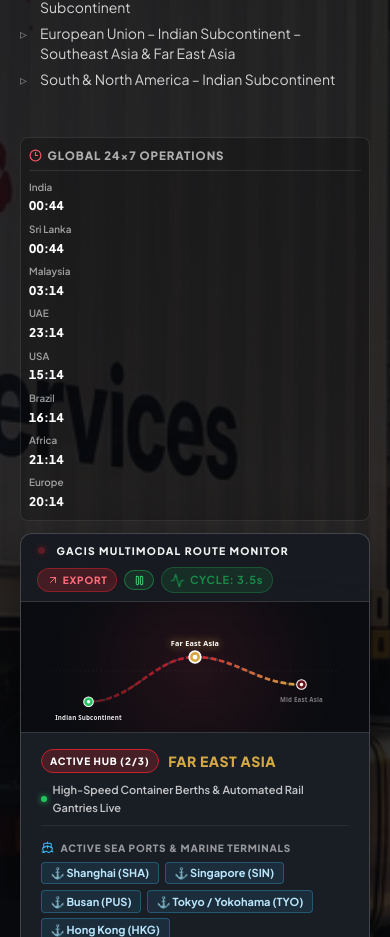
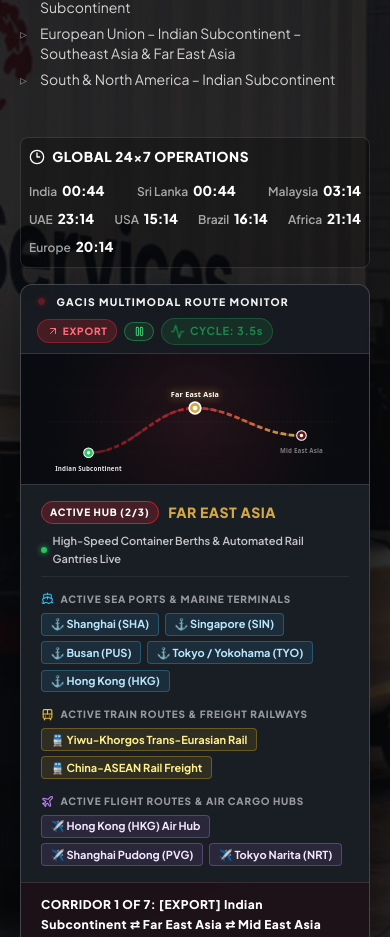
Before and after one commit to ahanas2004/gacis, a React (Vite) app: page / in a window 390 px wide. Shown: the part 1039-1976 px from the top of the page. Built offline with nearby package versions, Linux system fonts and the light colour scheme.

Commit message:
feat: implement new world clock layout with GLOBAL 24×7 OPERATIONS title, flexbox layout, full-width responsive design

```diff
--- a/src/components/Home/Hero.css
+++ b/src/components/Home/Hero.css
@@ -385,75 +385,75 @@
   display: flex;
   align-items: center;
   flex-wrap: wrap;
-  gap: 0.5rem;
-  width: fit-content;
+  gap: 0.65rem;
+  width: 100%;
   max-width: 100%;
   margin: 0 0 1rem;
-  padding: 0.35rem 0.55rem;
-  border: 1px solid rgba(255, 255, 255, 0.1);
+  padding: 0.45rem 0.65rem;
+  box-sizing: border-box;
+  border: 1px solid rgba(255, 255, 255, 0.12);
   border-radius: 8px;
-  background: rgba(0, 0, 0, 0.22);
+  background: rgba(0, 0, 0, 0.28);
   backdrop-filter: blur(10px);
 }
 
-.hero-time-label {
+/* Compact GLOBAL + 24×7 heading */
+.hero-world-time .hero-time-title {
   display: inline-flex;
   align-items: center;
-  gap: 0.35rem;
-  color: rgba(255, 255, 255, 0.65);
-  font-size: 0.72rem;
+  gap: 0.45rem;
+  flex: 0 0 auto;
+  white-space: nowrap;
+  margin: 0;
+}
+
+/* Clock icon */
+.hero-world-time .hero-time-title svg {
+  width: 16px;
+  height: 16px;
+  flex: 0 0 auto;
+}
+
+/* GLOBAL 24×7 OPERATIONS */
+.hero-world-time .hero-time-title strong {
+  display: inline;
+  font-size: 0.85rem;
   font-weight: 800;
-  letter-spacing: 0.08em;
-  text-transform: uppercase;
+  letter-spacing: 0.04em;
   white-space: nowrap;
 }
 
-.hero-time-label svg { color: #ff5965; }
-
-.hero-time-list {
-  display: grid;
-  grid-template-columns: repeat(4, minmax(0, 1fr));
-  gap: 0.3rem 0.6rem;
+/* Time locations */
+.hero-world-time .hero-time-zones {
+  display: flex;
   align-items: center;
+  flex-wrap: wrap;
+  gap: 0.35rem 1rem;
+  flex: 1 1 auto;
+  min-width: 0;
 }
 
-.hero-time-item {
-  display: flex;
-  align-items: center;
+/* Individual location */
+.hero-world-time .hero-time-zone {
+  display: inline-flex;
+  align-items: baseline;
   gap: 0.3rem;
   white-space: nowrap;
+  margin: 0;
 }
 
-.hero-time-location {
-  color: rgba(255, 255, 255, 0.58);
-  font-size: 0.72rem;
+/* Country */
+.hero-world-time .hero-time-zone span {
+  font-size: 0.75rem;
   font-weight: 600;
+  color: rgba(255, 255, 255, 0.62);
 }
 
-.hero-time-value {
-  color: #ffffff;
-  font-size: 0.82rem;
+/* Time */
+.hero-world-time .hero-time-zone strong {
+  font-size: 0.85rem;
   font-weight: 800;
-  font-variant-numeric: tabular-nums;
-  letter-spacing: 0.02em;
-}
-
-@media (max-width: 1024px) {
-  .hero-time-list {
-    grid-template-columns: repeat(4, minmax(0, 1fr));
-  }
-}
-
-@media (max-width: 768px) {
-  .hero-time-list {
-    grid-template-columns: repeat(2, minmax(0, 1fr));
-  }
-}
-
-@media (max-width: 480px) {
-  .hero-time-list {
-    grid-template-columns: 1fr;
-  }
+  color: #fff;
 }
 
 @media (max-width: 640px) {
@@ -463,17 +463,9 @@
   .hero-brand-services { font-size: 0.62rem; letter-spacing: 0.17em; }
   .hero-route-heading .hero-corridor-tag { letter-spacing: 0.07em; }
 
-  .hero-world-time { width: 100%; padding: 0.5rem; }
-  .hero-time-label {
-    width: 100%;
-    padding: 0 0 0.3rem;
-    border-right: 0;
-    border-bottom: 1px solid rgba(255, 255, 255, 0.1);
-  }
-  .hero-time-list { grid-template-columns: 1fr; gap: 0.3rem; }
-  .hero-time-item { flex-direction: column; align-items: flex-start; gap: 0.08rem; }
-  .hero-time-location { font-size: 0.62rem; }
-  .hero-time-value { font-size: 0.75rem; }
+  .hero-world-time { width: 100%; padding: 0.5rem; gap: 0.5rem; }
+  .hero-world-time .hero-time-title { flex: 1 1 100%; margin-bottom: 0.25rem; }
+  .hero-world-time .hero-time-zones { flex: 1 1 100%; justify-content: space-between; gap: 0.35rem 0.75rem; }
 }
 
 /* Refined final hero hierarchy */
--- a/src/components/Home/Hero.jsx
+++ b/src/components/Home/Hero.jsx
@@ -137,16 +137,16 @@
           </div>
 
           <div className="hero-visual-column reveal-right delay-200">
-            <div className="hero-world-time hero-world-time--monitor" aria-label="Current regional times">
-              <div className="hero-time-label">
-                <Clock3 size={13} />
-                <span>Global 24×7 Operations</span>
+            <div className="hero-world-time" aria-label="Current regional times">
+              <div className="hero-time-title">
+                <Clock3 size={16} />
+                <strong>GLOBAL 24×7 OPERATIONS</strong>
               </div>
-              <div className="hero-time-list">
+              <div className="hero-time-zones">
                 {timeZones.map(({ label }) => (
-                  <div className="hero-time-item" key={label}>
-                    <span className="hero-time-location">{label}</span>
-                    <span className="hero-time-value">{times[label] || '--:--'}</span>
+                  <div className="hero-time-zone" key={label}>
+                    <span>{label}</span>
+                    <strong>{times[label] || '--:--'}</strong>
                   </div>
                 ))}
               </div>
```
